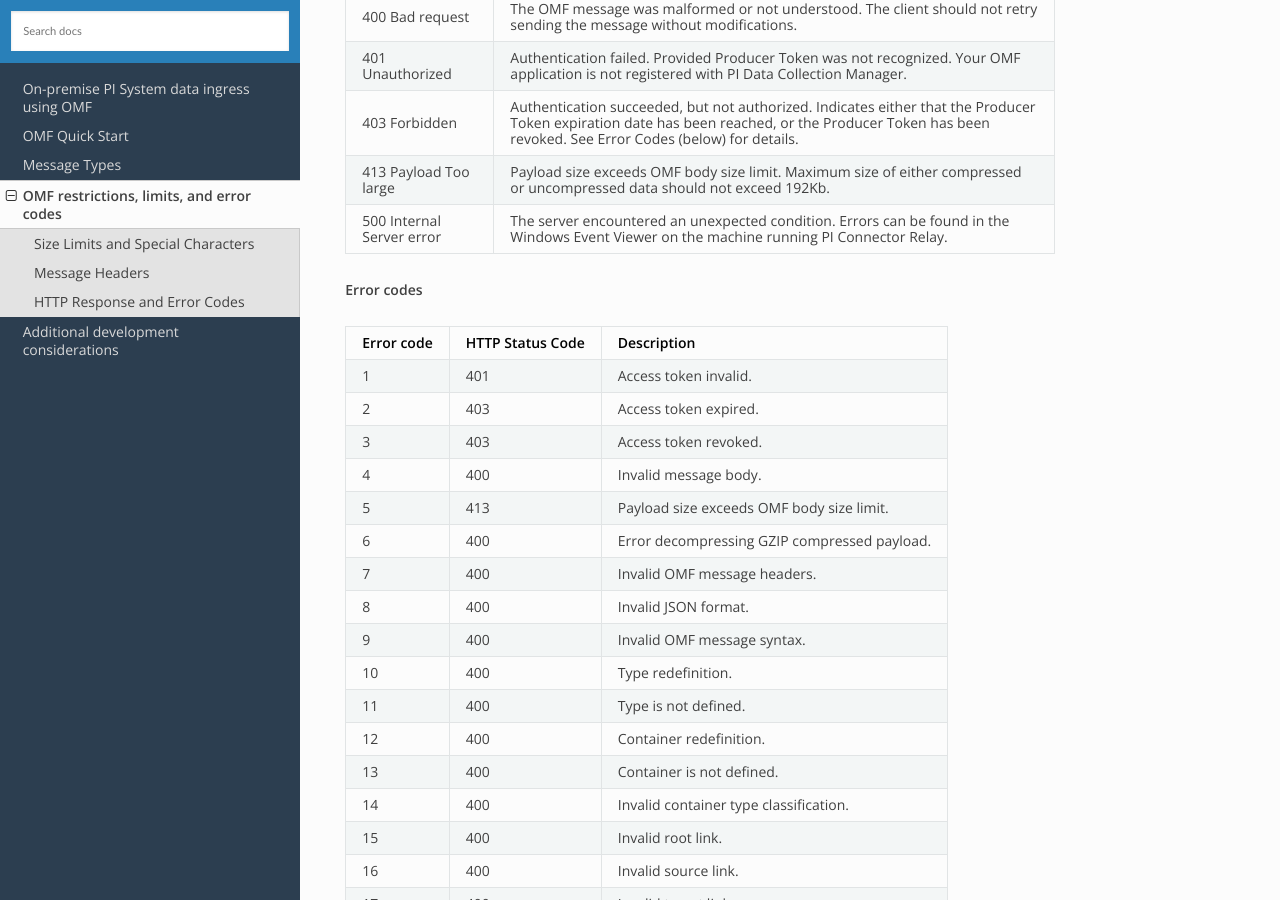
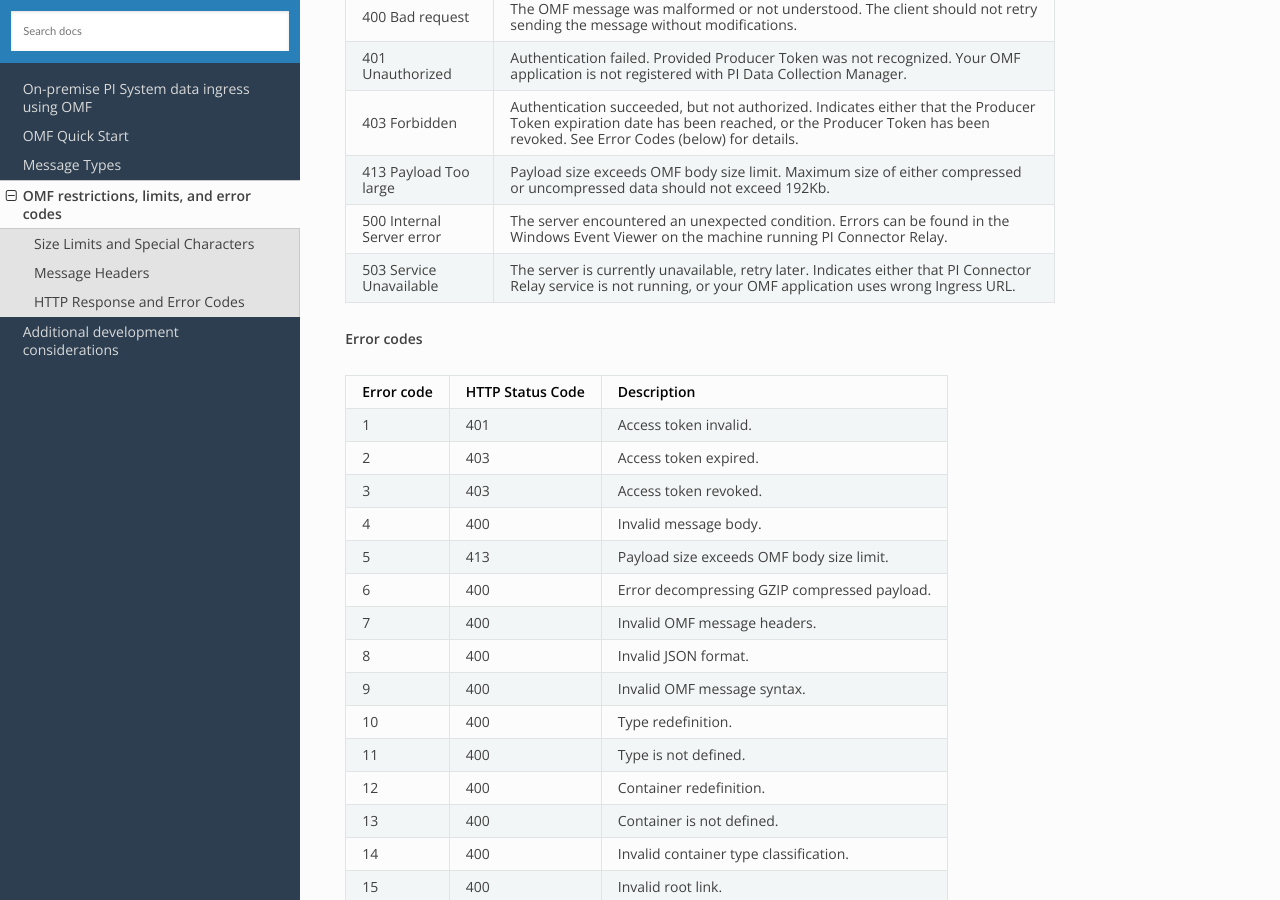
Before and after one commit to osisoft/OMF-Developer-Companion-Guide, a Sphinx documentation site: the page built from docs/OMF-Reference.rst, in a window 1280 px wide and 900 px high, scrolled down 1643 px. Built offline with Sphinx 7.4.7 and the Read the Docs theme 2.0.0, drawn with Linux system fonts in a browser that asks for light colours.

Commit message:
Adding 503 response

```diff
--- a/docs/OMF-Reference.rst
+++ b/docs/OMF-Reference.rst
@@ -88,6 +88,9 @@ The following status codes are returned by PI Connector Relay accepting OMF mess
 | 500 Internal Server | The server encountered an unexpected condition. Errors can be found in the Windows Event Viewer on the |
 | error               | machine running PI Connector Relay.                                                                    |
 +---------------------+--------------------------------------------------------------------------------------------------------+
+| 503 Service         | The server is currently unavailable, retry later. Indicates either that PI Connector Relay service is  |
+| Unavailable         | not running, or your OMF application uses wrong Ingress URL.                                           |
++---------------------+--------------------------------------------------------------------------------------------------------+
 
 **Error codes**
 
```
